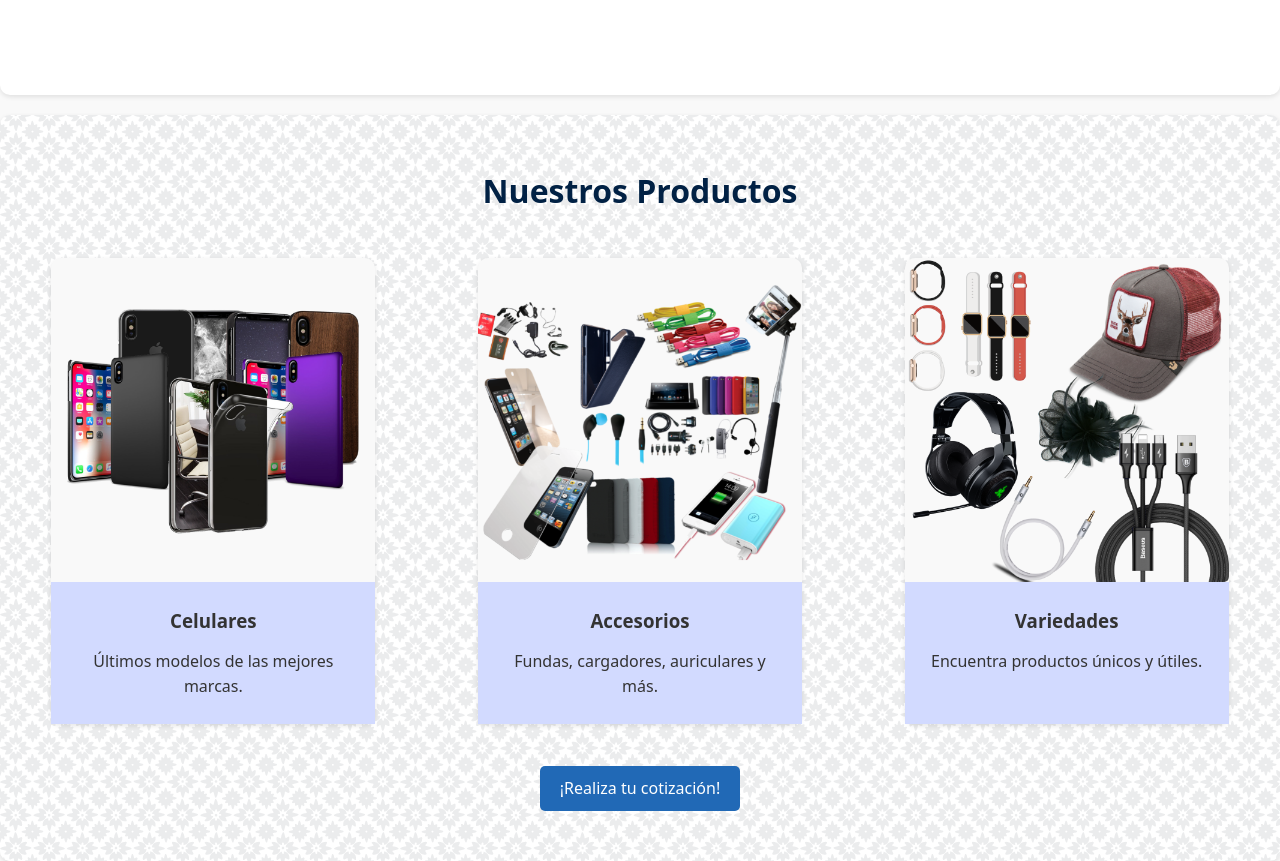
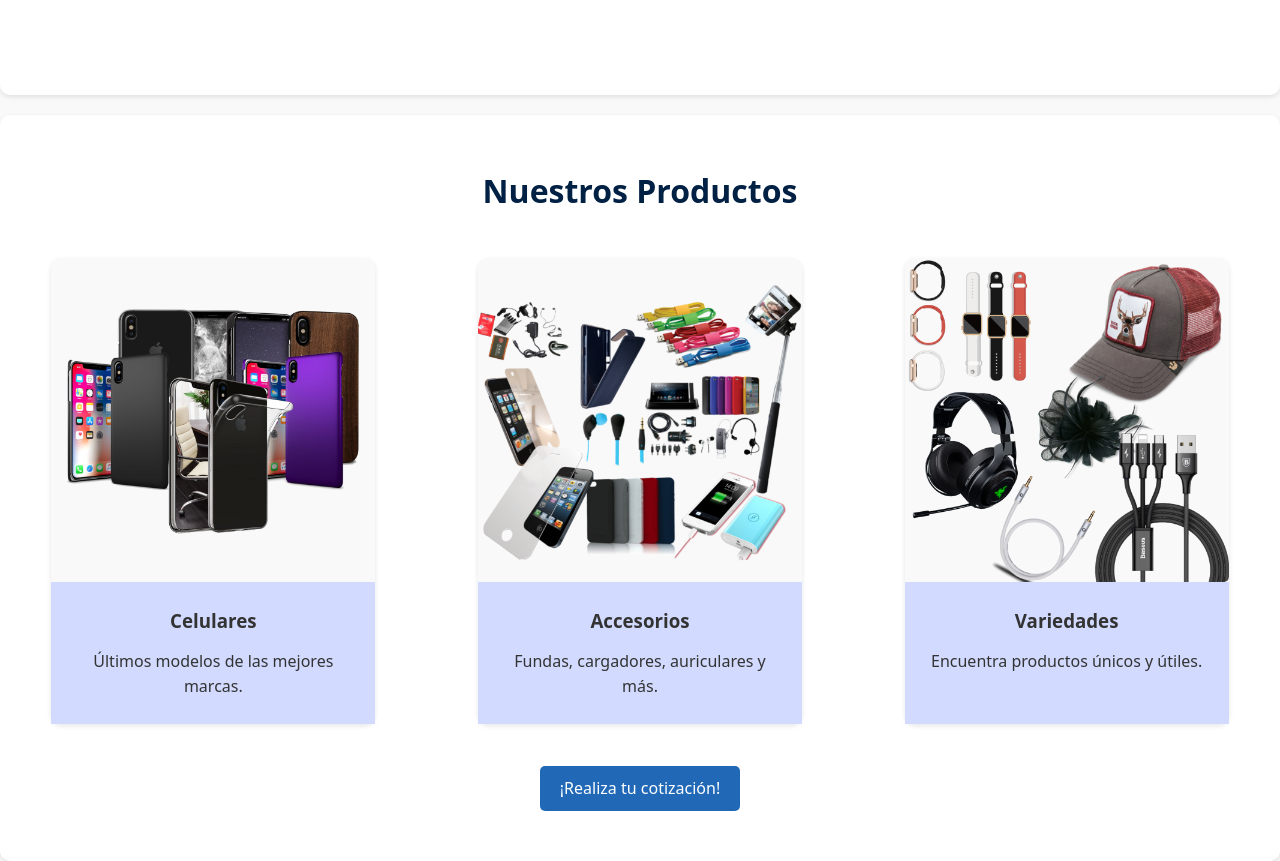
Before and after one commit to m4nt3k1ll4/variedadeshumbertosss, a plain HTML site: page index.html in a window 1280 px wide. Shown: the part 994-1855 px from the top of the page. Drawn offline with Linux system fonts and the light colour scheme; a script that the page names is missing.

Commit message:
Floral bg removed

```diff
--- a/styles/styles.css
+++ b/styles/styles.css
@@ -161,10 +161,6 @@ section{
     text-align: center;
 }
 
-.products{
-    background: url("./assets/moroccan-flower.png");
-}
-
 .products .container{
     display: flex;
     justify-content: center;
```
